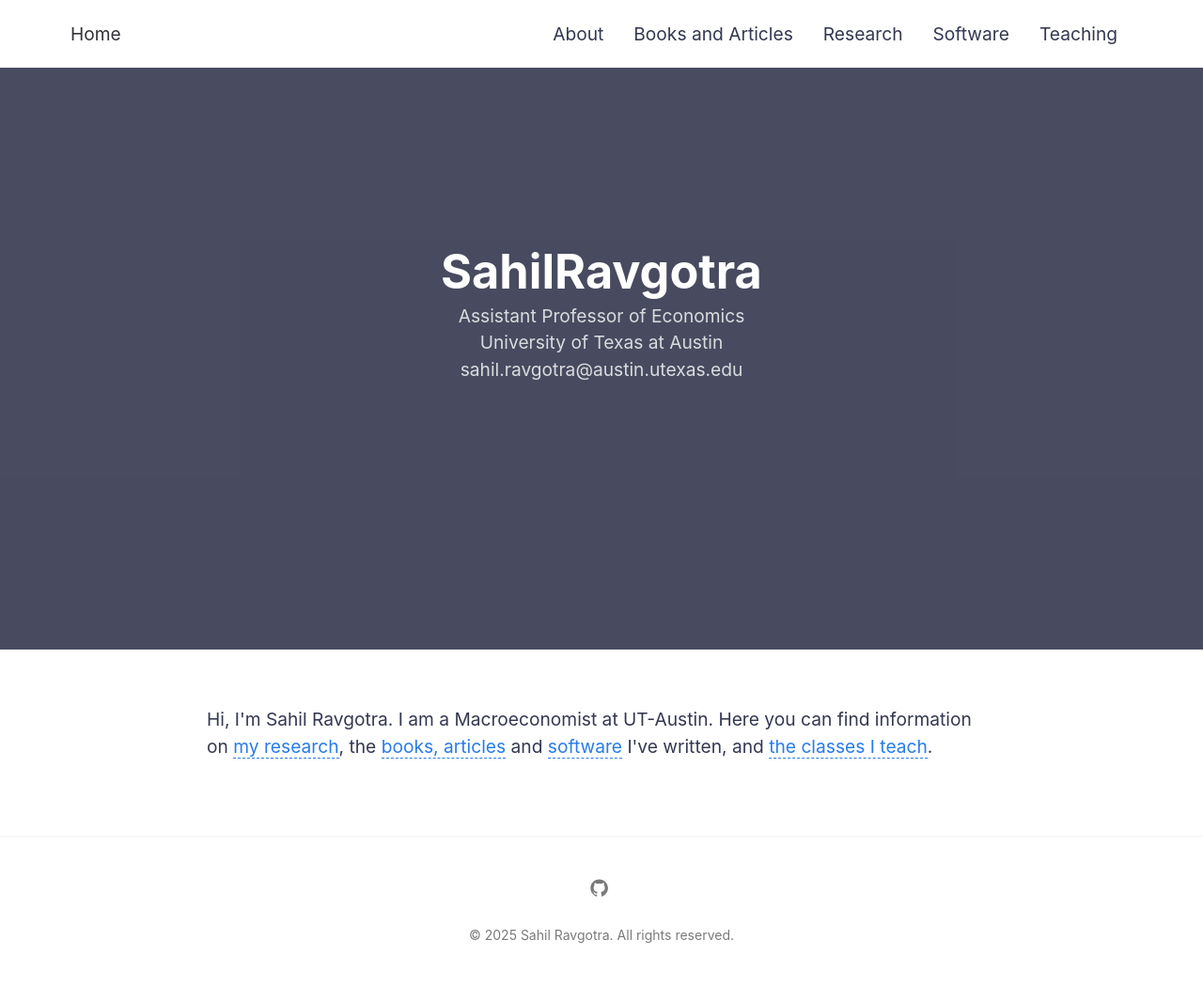
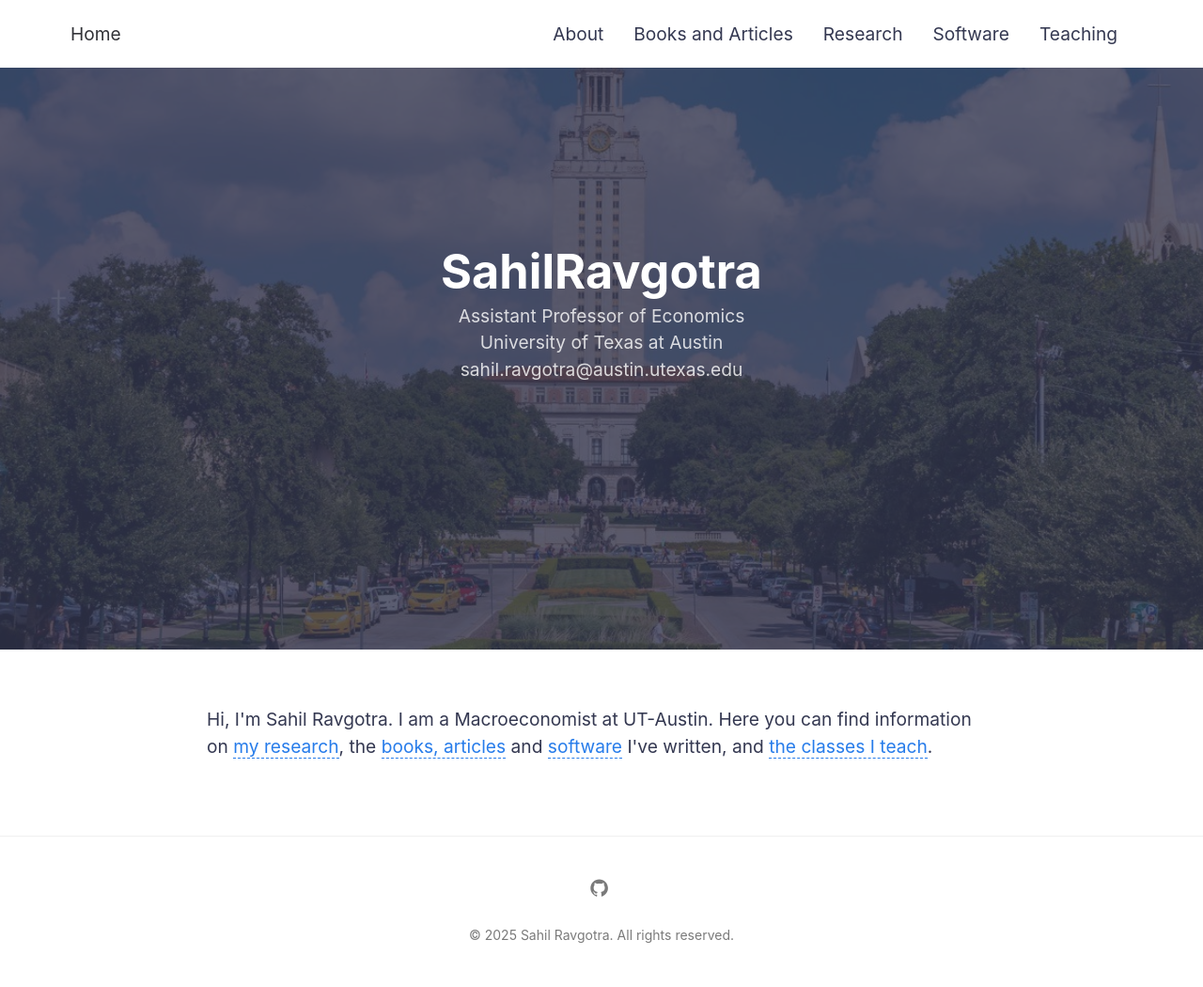
Before and after one commit to ravgotrasahil/ravgotrasahil-github.io, a Jekyll site: the page built from index.md, in a window 1280 px wide. Shown: the whole page at 94% size. Built offline with Jekyll 4.4.1, drawn with Linux system fonts in a browser that asks for light colours.

Commit message:
Update default.html

```diff
--- a/_layouts/default.html
+++ b/_layouts/default.html
@@ -18,7 +18,7 @@
 
     {% include header.html %}
 
-    <div class="hero lazyload" data-bg="{{site.url}}/assets/img/posts/jhscott201605.png">
+    <div class="hero lazyload" data-bg="{{site.url}}/assets/img/posts/UT.jpg">
       <div class="hero__wrap">
         <h1 class="hero__title">SahilRavgotra</h1>
         <p class="hero__meta"> Assistant Professor of Economics <br>
```
